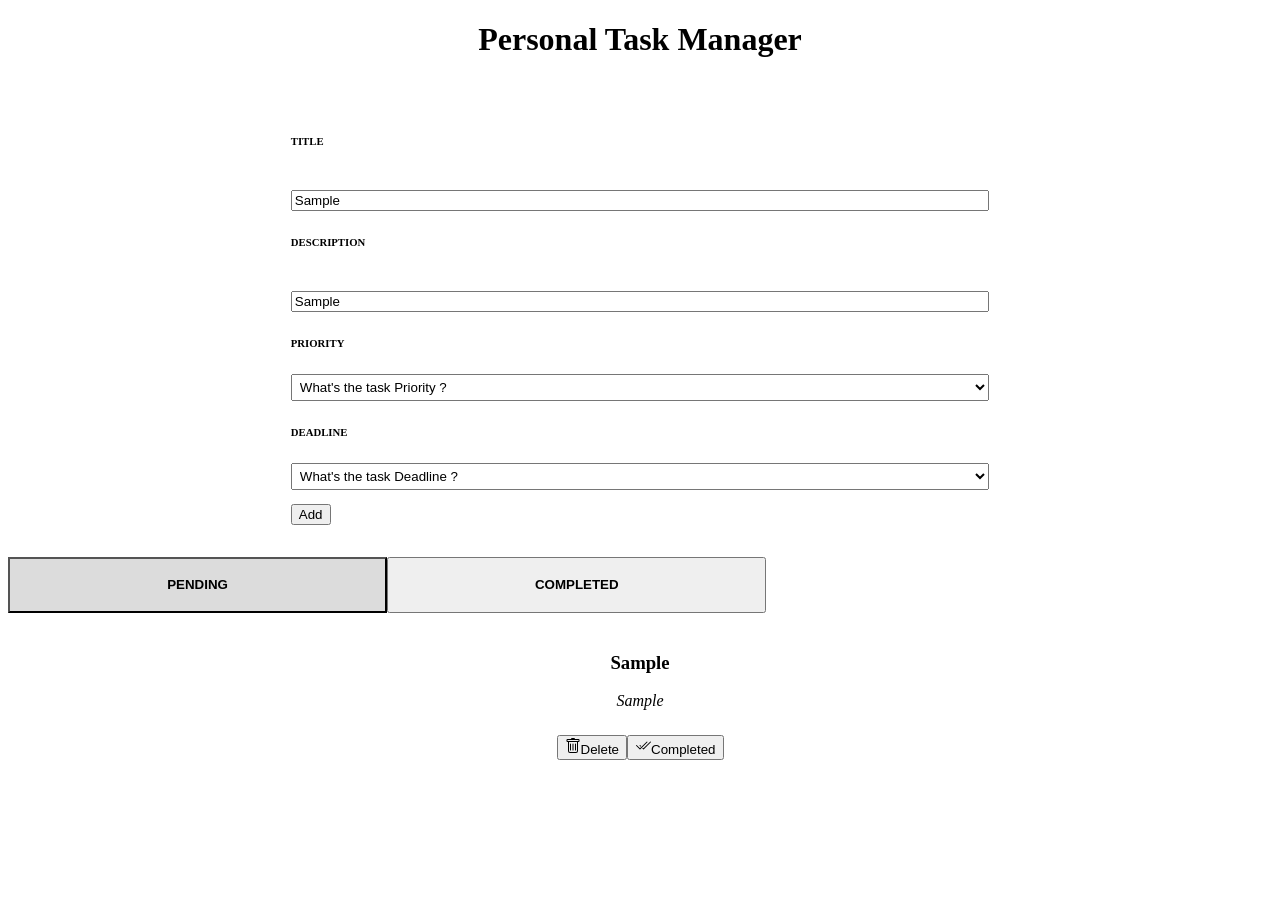
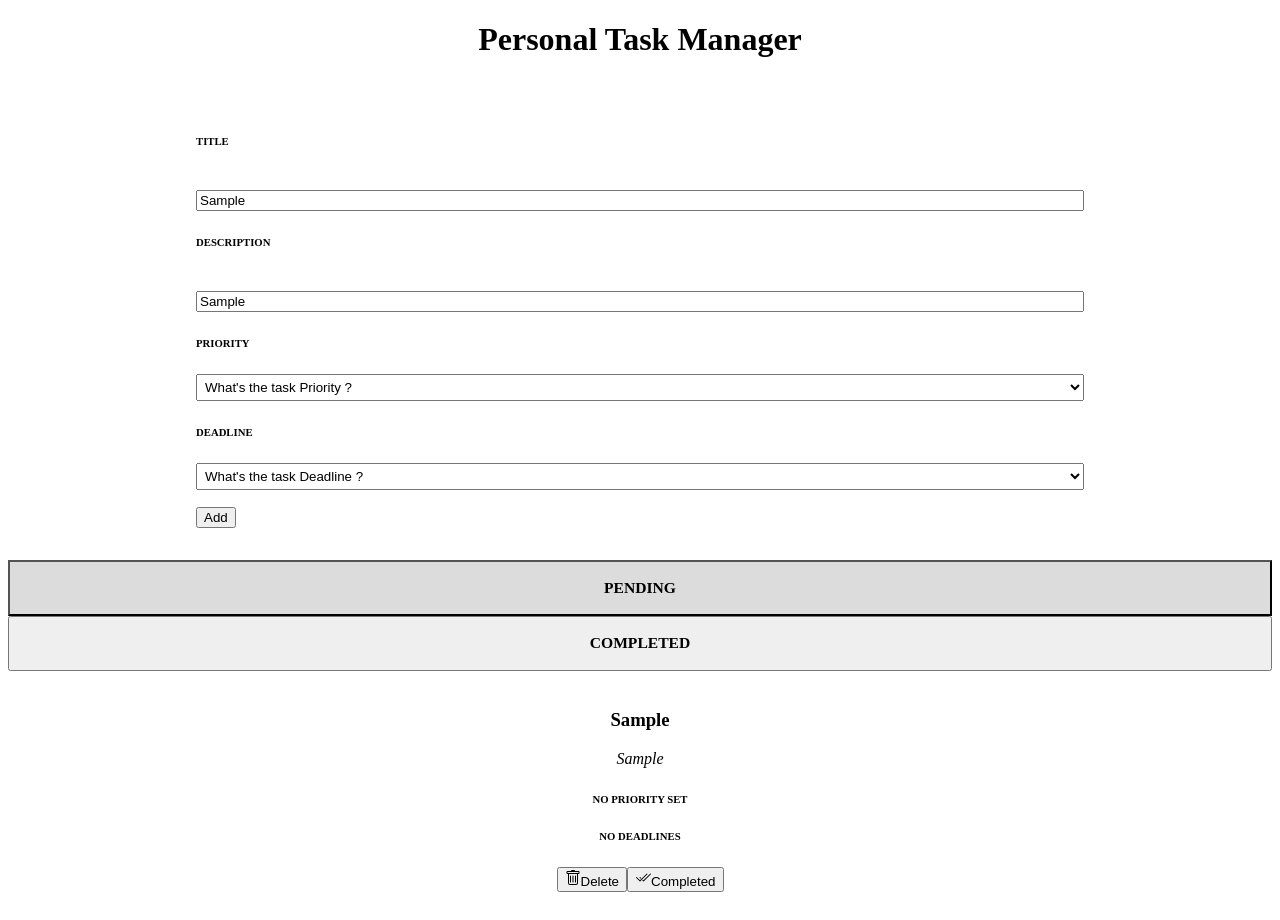
Before and after one commit to vishal-here/Task-Manager-using-react, a React (Create React App) app: page / in a window 1280 px wide. Both pictures are taken after typing "Sample", "Sample" into the empty fields and a click on the button "Add". Before the commit the page ends 830 px from the top, so only its background shows below. Built offline with nearby package versions, Linux system fonts and the light colour scheme; the HTML template or start-up script is replaced by a standard one.

Commit message:
deletion of task feature added but , one delete button is deleting all the tasks after it

```diff
--- a/src/App.css
+++ b/src/App.css
@@ -2,7 +2,7 @@
   box-sizing: border-box;
 }
 .todo-wrapper{
-  width: 60%;
+  width: 75%;
   margin: auto;
   display: flex;
   align-items: center;
@@ -26,7 +26,9 @@ input{
   min-height: 150px;
 }
 .btn-area{
-  width: 30%;
+  width: 100%;
+  align-items: center;
+  font-family: cursive;
 }
 .active{
   background-color: gainsboro;
--- a/src/App.js
+++ b/src/App.js
@@ -7,6 +7,8 @@ function App() {
   const [description , setDescription] = useState("") ;
   const [deadline , setDeadline] = useState("") ;
   const [priority , setPriority] = useState("") ;
+  const [addStatus , setAddStatus] = useState(false) ;
+
 
   const addTodo = ()=>{
     let newTodo = {
@@ -17,11 +19,17 @@ function App() {
     }
 
     let newArray = [...todos] ;
-    console.log(newArray)
-
     newArray.push(newTodo) ;
     setTodos(newArray) ;
+    console.log(newArray) ;
+  }
 
+  const handleDelete = (index)=>{
+    let oldArray = [...todos] ;
+    oldArray.splice(index) ;
+    setTodos(oldArray) ;
+    console.log(oldArray) ;
+    // console.log(newArray) ;
   }
   return (
     <div className="App">
@@ -42,7 +50,7 @@ function App() {
                   id="title"
                   placeholder="What's the task title ?"
 
-                  onChange={(e)=> setTitle(e.target.value)}
+                  onChange={(e)=> {setTitle(e.target.value) ; setAddStatus(true)}}
                   required
                 />
               </div>
@@ -144,8 +152,8 @@ function App() {
             </div>
           </div>
           <div className="todo-input-submit d-flex justify-content-around mt-3">
-            <button className="btn btn-primary w-25"
-            onClick={addTodo  }
+            <button className= { `btn btn-primary ${addStatus === false && 'disabled'}`}
+            onClick={ addTodo  }
 
             >Add</button>
           </div>
@@ -153,32 +161,39 @@ function App() {
       </div>
 
       <div
-        className="shadow-lg mt-2 w-75 m-auto px-3"
+        className="shadow-sm  w-75 m-auto px-3"
         style={{ minHeight: "200px", paddingTop: "2px" }}
       >
-        <div className="d-flex justify-content-around mt-5">
-          <button
+        <div className="row  mt-5 ">
+       <div className="col-6 ">
+       <button
             onClick={() => {
               setIsPending(true);
               console.log(isPending);
             }}
             className={`card btn-area ${
-              isPending == true && "active"
-            } shadow-sm align-item-center text-primary  p-2`}
+              isPending === true && "active"
+            } shadow-sm text-primary  p-2`}
           >
-            <h4>PENDING</h4>
+            <h3>PENDING</h3>
           </button>
+       </div>
+       <div className="col-6 ">
+
           <button
             onClick={() => {
               setIsPending(false);
               console.log(isPending);
             }}
             className={`card btn-area ${
-              isPending == false && "active"
-            } shadow-sm align-item-center text-primary  p-2`}
+              isPending === false && "active"
+            } shadow-sm  text-primary  p-2`}
           >
-            <h4>COMPLETED</h4>
+            <h3>
+              COMPLETED
+            </h3>
           </button>
+       </div>
         </div>
         <div className=" row todo-list g-4">
         {
@@ -187,18 +202,20 @@ function App() {
 
           todos.map((item,index)=>{
             return(
-              <div className=" col-4" key={index}>
-              <div className="card card-area rounded shadow-sm">
+              <div className="  col-sm-12 col-md-6 col-lg-4 col-xl-4 col-xxl-3" key={index}>
+              <div className="card card-area rounded shadow">
                 <h3>{item.titles === "" ? "Untitled" : item.titles} </h3>
                 <p>
-                  <i>{item.descriptions === "" ? "No desriptions provided" : item.descriptions}</i>
+                  <i>{item.descriptions === "" ? "No desecription provided" : item.descriptions}</i>
                 </p>
                 <div className="d-flex justify-content-around">
-                  <h6 className="bd-highlight">{item.priority}</h6>
-                  <h6>{item.deadlines}</h6>
+                  <h6 className="bd-highlight">{item.priority === "" ? "NO PRIORITY SET" : item.priority}</h6>
+                  <h6>{item.deadlines === "" ? "NO DEADLINES" : item.deadlines}</h6>
                 </div>
                 <div className="d-flex justify-content-around shadow-sm p-2">
-                  <button type="button" className="btn btn-outline-danger">
+                  <button type="button" className="btn btn-outline-danger"
+                  onClick={()=> handleDelete(index)}
+                  >
                     <svg
                       xmlns="http://www.w3.org/2000/svg"
                       width="16"
```
